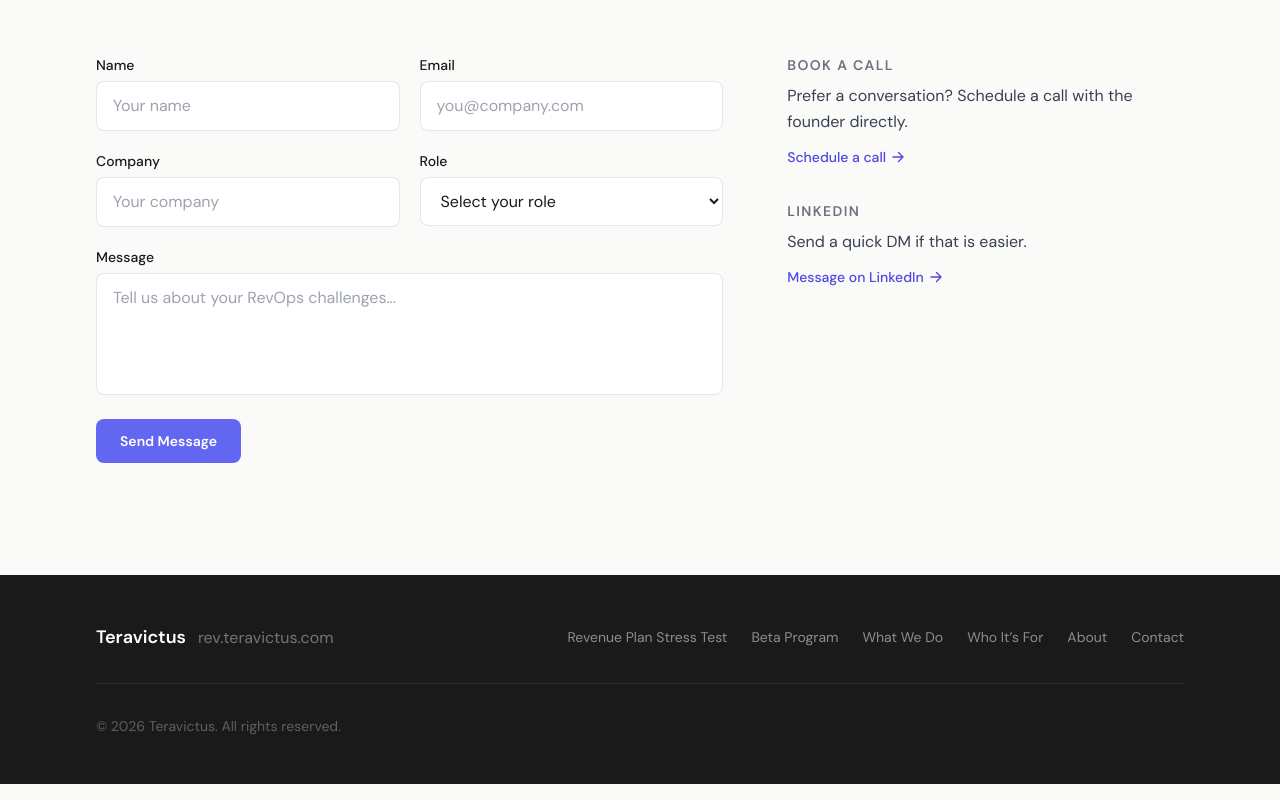
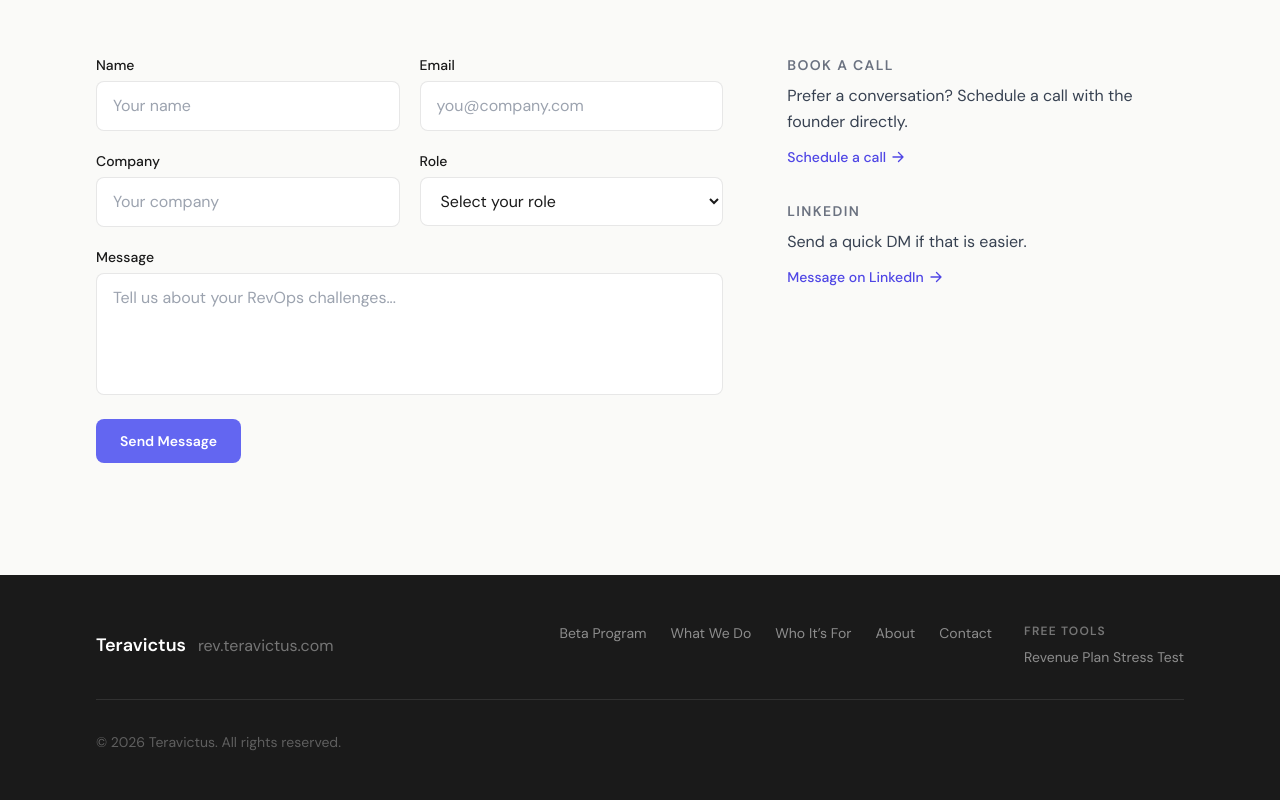
Before and after one commit to Vishnusai4/revops, a Next.js app: page / in a window 1280 px wide. Shown: the part 5031-5831 px from the top of the page. Built offline with nearby package versions, Linux system fonts and the light colour scheme; no server answers.

Commit message:
Add Free Tools section to footer with Revenue Plan Stress Test
Co-Authored-By: Claude Sonnet 4.6 <noreply@anthropic.com>

```diff
--- a/components/Footer.tsx
+++ b/components/Footer.tsx
@@ -1,5 +1,4 @@
-const sections = [
-  { label: 'Revenue Plan Stress Test', href: '/stress-test' },
+const navSections = [
   { label: 'Beta Program', href: '#beta' },
   { label: 'What We Do', href: '#what-we-do' },
   { label: 'Who It\u2019s For', href: '#built-for' },
@@ -18,8 +17,9 @@ export default function Footer() {
             <span className="text-lg font-semibold text-white">Teravictus</span>
             <span className="ml-3 text-white/40">rev.teravictus.com</span>
           </div>
+          <div className="flex flex-wrap gap-x-8 gap-y-4">
             <nav className="flex flex-wrap gap-x-6 gap-y-2">
-            {sections.map((s) => (
+              {navSections.map((s) => (
                 <a
                   key={s.href}
                   href={s.href}
@@ -29,6 +29,16 @@ export default function Footer() {
                 </a>
               ))}
             </nav>
+            <div>
+              <p className="text-xs font-semibold uppercase tracking-widest text-white/40 mb-2">Free Tools</p>
+              <a
+                href="/stress-test"
+                className="block text-sm text-white/50 hover:text-white transition-colors"
+              >
+                Revenue Plan Stress Test
+              </a>
+            </div>
+          </div>
         </div>
         <div className="mt-8 border-t border-white/10 pt-8">
           <p className="text-sm text-white/30">
```
Lines whose indentation alone changed are shown as unchanged.
